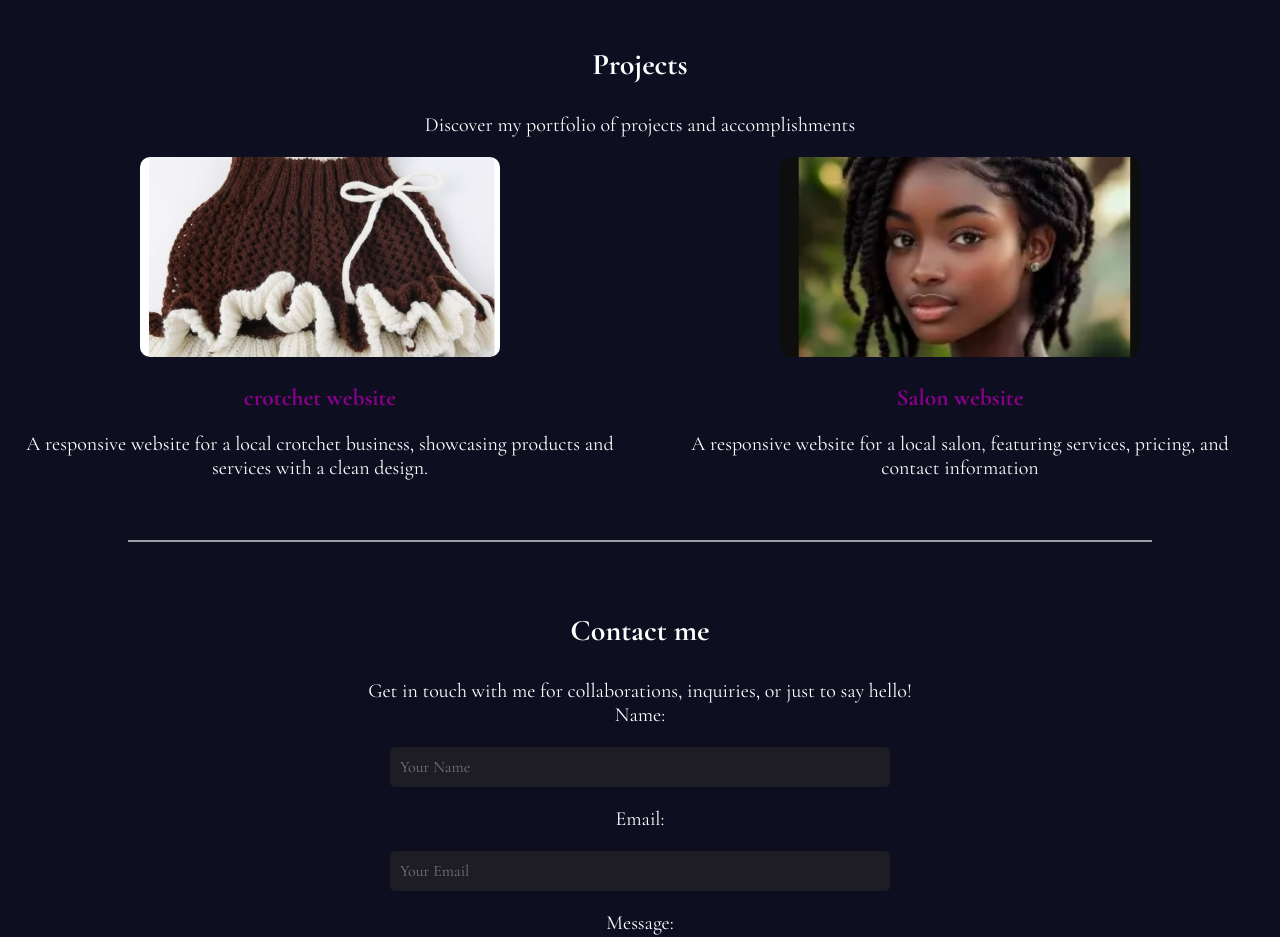
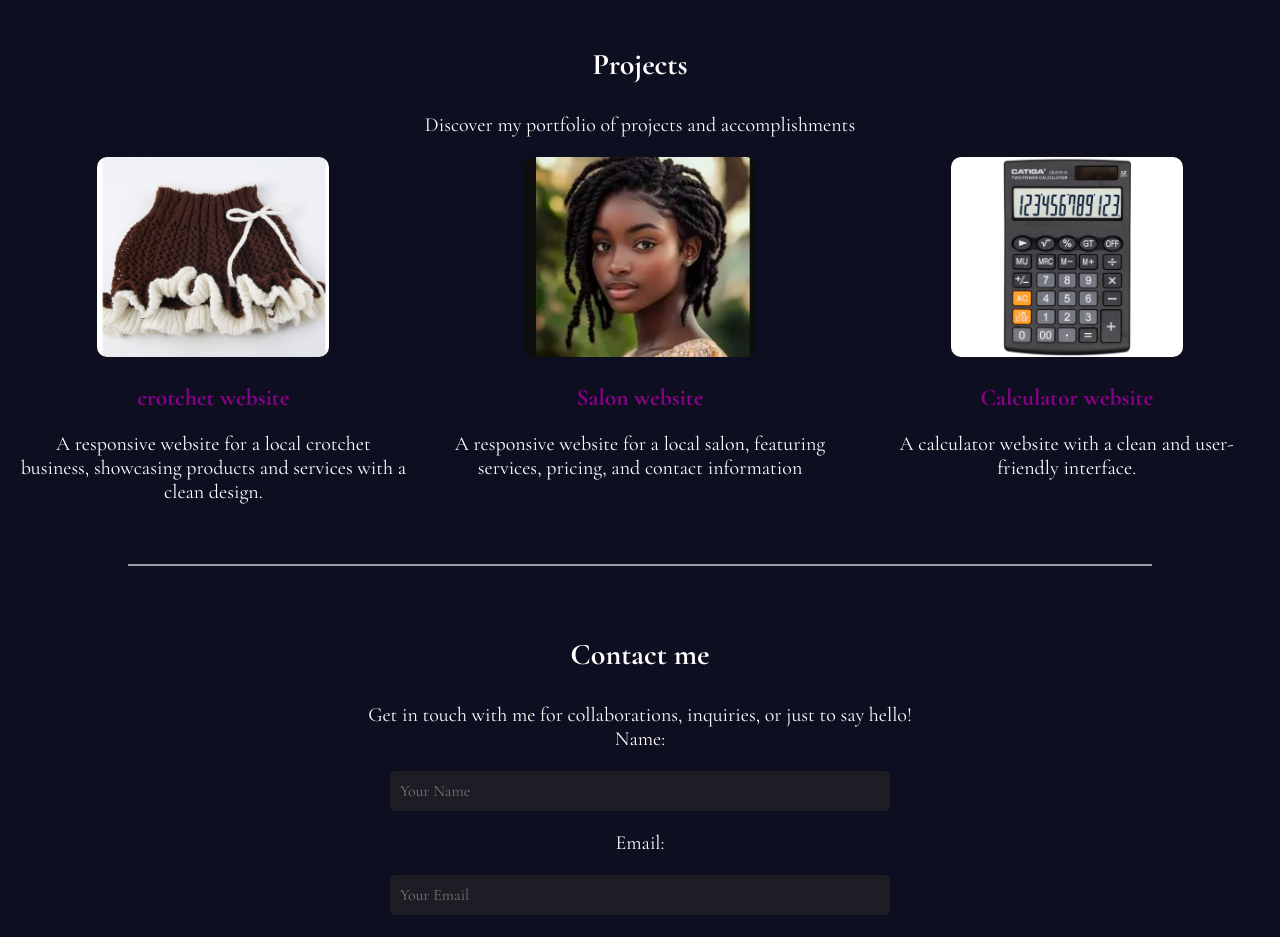
Before and after one commit to stacykerubo45-a11y/stacy-personal-portfolio, a plain HTML site: page index.html in a window 1280 px wide. Shown: the part 4600-5537 px from the top of the page. Drawn offline with nearby package versions, Linux system fonts and the light colour scheme.

Commit message:
update project

```diff
--- a/index.html
+++ b/index.html
@@ -166,7 +166,15 @@ WordPress (basic)</li>
                     </a>
 
                     <p>A responsive website for a local salon, featuring services, pricing, and contact information</p>
+
                 </div>
+                <div class="project-item">
+                    <a href="https://stacykerubo45-a11y.github.io/calculator-website/" target="_blank">
+                        <img src="images/calculator.jpeg" alt="calculator website">
+                        <h3>Calculator website</h3>
+                    </a>
+
+                    <p>A calculator website with a clean and user-friendly interface.</p>
 
             </div>
 
```
Also changed, not shown: images/calculator.jpeg (added).
